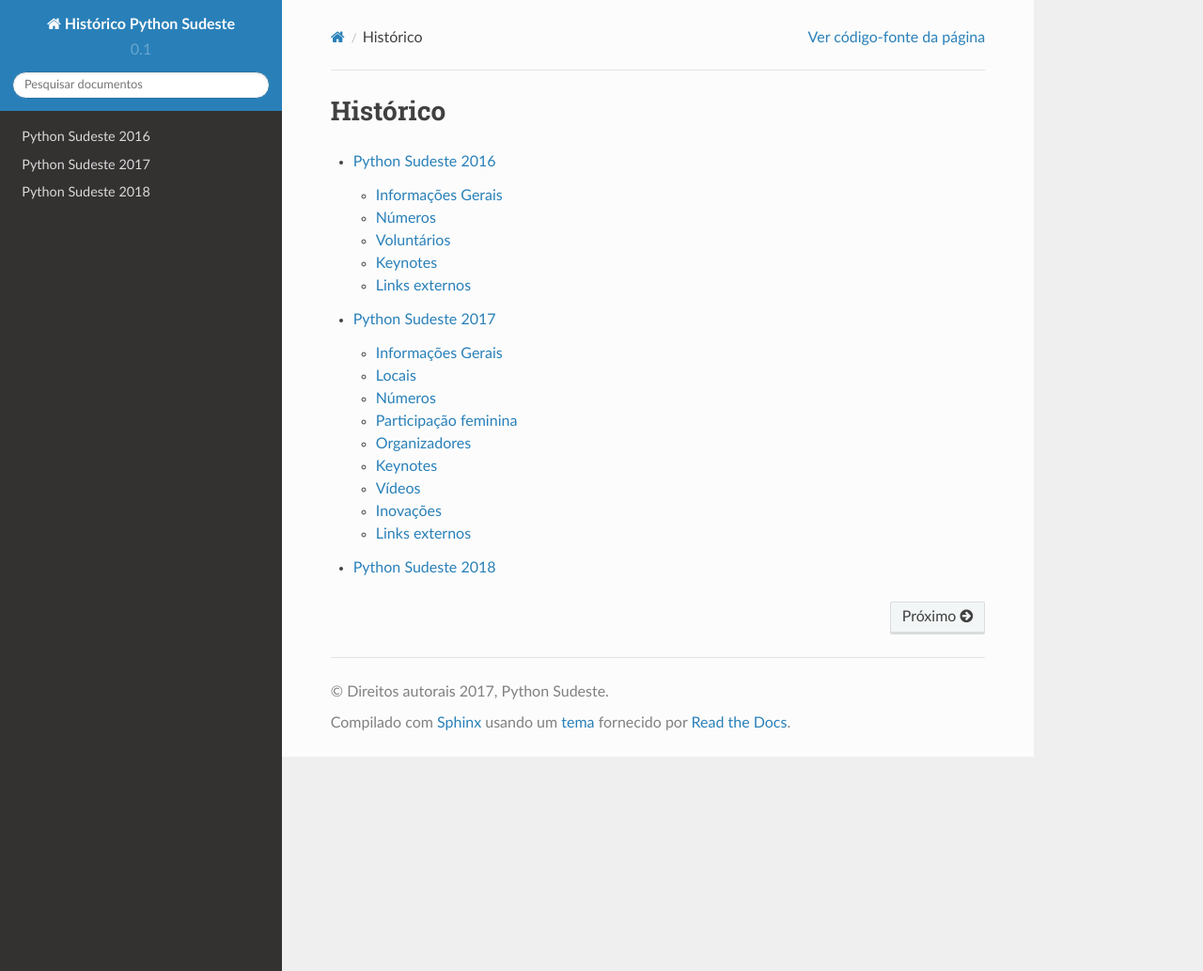
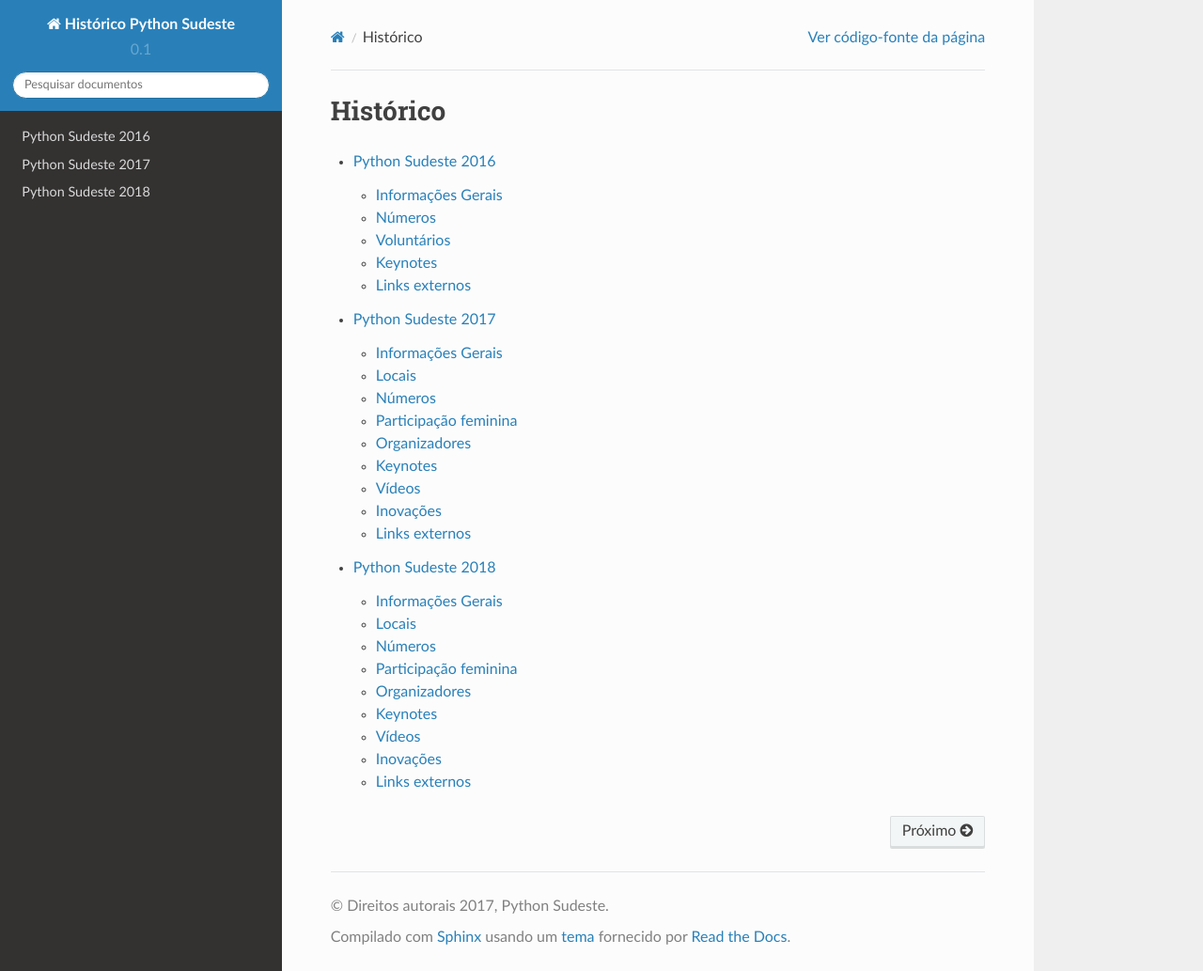
Before and after one commit to pythonsudeste/pythonsudeste_documentacao, a Sphinx documentation site: the page built from source/index.rst, in a window 1280 px wide and 1033 px high. Shown: the whole window at 94% size. Built offline with Sphinx 7.4.7 and the Read the Docs theme 2.0.0, drawn with Linux system fonts in a browser that asks for light colours.

```diff
--- a/source/pythonsudeste2017.rst
+++ b/source/pythonsudeste2017.rst
@@ -86,4 +86,4 @@ Fotos_
 Site_
 
 .. _fotos: https://www.facebook.com/pg/pythonsudeste/photos/?tab=album&album_id=303043140123523
-.. _site: http://pythonsudeste.org/
+.. _site: http://2017.pythonsudeste.org/
--- a/source/pythonsudeste2018.rst
+++ b/source/pythonsudeste2018.rst
@@ -1,4 +1,69 @@
 Python Sudeste 2018
-===================
+========================
 
-Cidade sede: À ser definido
+
+Informações Gerais
+------------------------
+
++----------------------+--------------------------+
+| Cidade sede          | São Paulo                |
++----------------------+--------------------------+
+| Data                 | 30 de março a 1 de abril |
++----------------------+--------------------------+
+
+Locais
+------------------------
+
++----------------------+----------------------------------+
+| Palestras            |  |
++----------------------+----------------------------------+
+| Tutoriais            |   |
++----------------------+----------------------------------+
+
+Números
+------------------------
+
++------------------------+-------------------------+
+| Inscritos              |                      |
++------------------------+-------------------------+
+| Participantes          |                      |
++------------------------+-------------------------+
+| Palestras              |                       |
++------------------------+-------------------------+
+| Palestrantes           |                        |
++------------------------+-------------------------+
+| Keynotes               |                        |
++------------------------+-------------------------+
+| Valor total arrecadado |            |
++------------------------+-------------------------+
+| Valor total do evento  |             |
++------------------------+-------------------------+
+
+Participação feminina
+------------------------
+
+Organizadores
+------------------------
+
+
+Keynotes
+------------------------
+
+
+Vídeos
+------------------------
+.. toctree::
+   :maxdepth: 2
+
+   palestras2018
+
+Inovações
+------------------------
+
+
+Links externos
+------------------------
+
+Site_
+
+.. _site: http://pythonsudeste.org/
```
